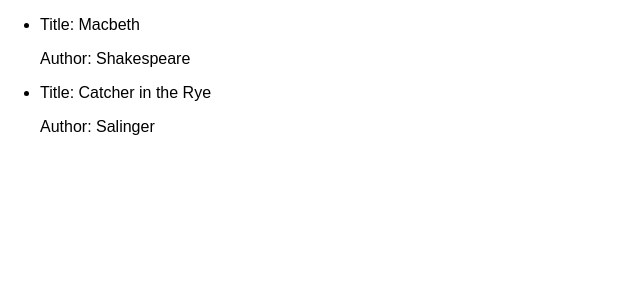
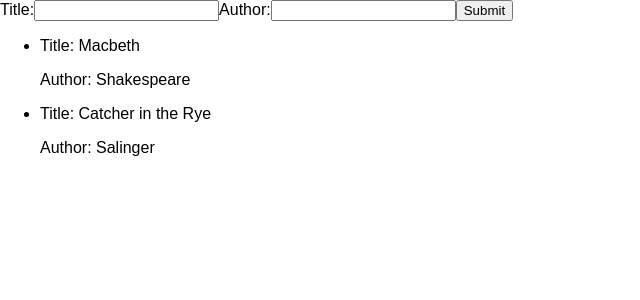
Before and after one commit to ehjay/bookworm-frontend, a React (Create React App) app: page / in a window 1280 px wide. Shown: the top 300 px of the page, without its empty margins (0-640 px from the left). Built offline with nearby package versions, Linux system fonts and the light colour scheme.

Commit message:
add a new book form

```diff
--- a/src/App.js
+++ b/src/App.js
@@ -1,11 +1,12 @@
 import React, { Component } from 'react';
 import './App.css';
 
+import BookForm from './BookForm';
 import Catalogue from './Catalogue';
 
 class App extends Component {
-  constructor() {
-    super();
+  constructor(props) {
+    super(props);
     this.books = [
       { id: 0, author: 'Shakespeare', title: 'Macbeth' },
       { id: 1, author: 'Salinger', title: 'Catcher in the Rye' },
@@ -13,7 +14,10 @@ class App extends Component {
   }
   render() {
     return (
-      <Catalogue books={this.books} />
+      <div>
+        <BookForm />
+        <Catalogue books={this.books} />
+      </div>
     );
   }
 }
--- /dev/null
+++ b/src/BookForm.js
@@ -0,0 +1,52 @@
+import React, { Component } from 'react';
+
+class BookForm extends Component {
+  constructor(props) {
+    super(props);
+    this.state = {
+      title: '',
+      author: '',
+    };
+
+    this.handleTitleChange = this.handleTitleChange.bind(this);
+    this.handleAuthorChange = this.handleAuthorChange.bind(this);
+    this.handleSubmit = this.handleSubmit.bind(this);
+  }
+
+  handleTitleChange(event) {
+    this.setState({title: event.target.value});
+  }
+
+  handleAuthorChange(event) {
+    this.setState({author: event.target.value});
+  }
+
+  handleSubmit(event) {
+    if (this.state.title && this.state.author) {
+      // send to backend
+      this.setState({
+        title: '',
+        author: '',
+      });
+    }
+    event.preventDefault();
+  }
+
+  render() {
+    return (
+      <form onSubmit={this.handleSubmit}>
+        <label>
+          Title:
+          <input type="text" value={this.state.title} onChange={this.handleTitleChange} />
+        </label>
+        <label>
+          Author:
+          <input type="text" value={this.state.author} onChange={this.handleAuthorChange} />
+        </label>
+        <input type="submit" value="Submit" />
+      </form>
+    );
+  }
+}
+
+export default BookForm;
```
